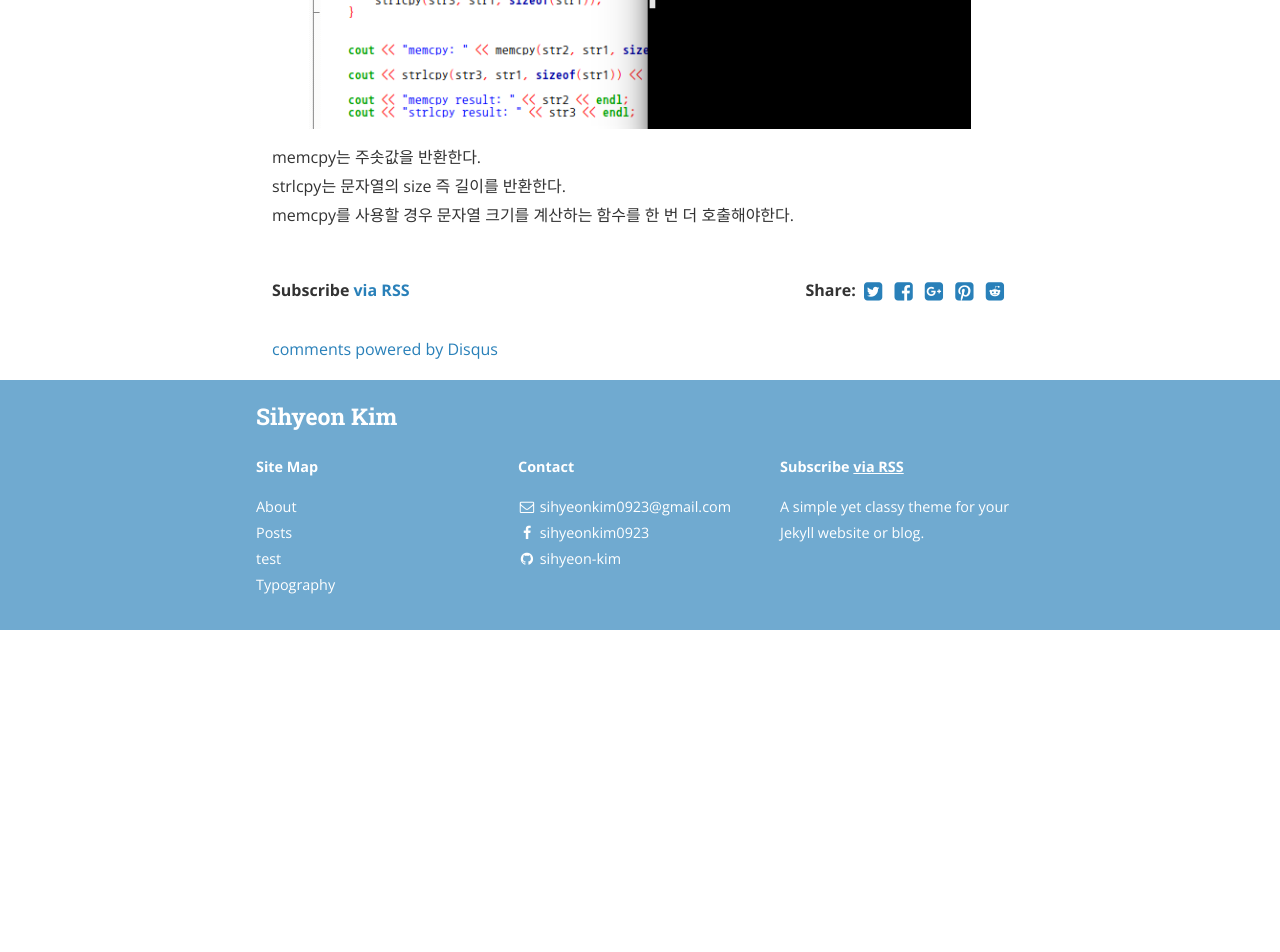
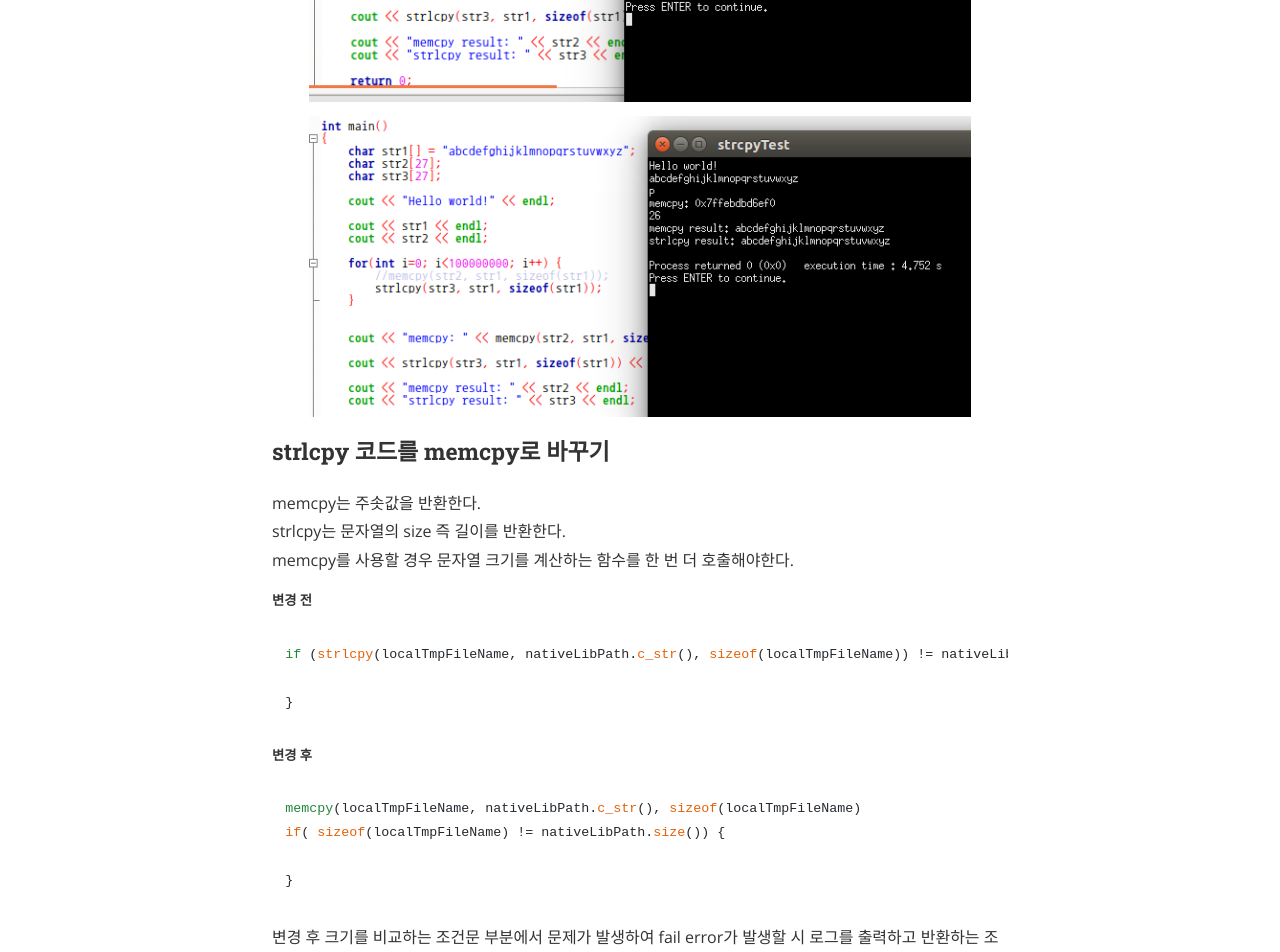
Before and after one commit to sihyeon-kim/sihyeon-kim.github.io, a Jekyll site: the page built from _posts/2019-08-28-Android-Package-Manager-#08-strlcpy-memcpy-비교.markdown, in a window 1280 px wide and 1400 px high, scrolled down 922 px. Shown: the top 952 px of the window. Built offline with Jekyll 4.4.1, drawn with Linux system fonts in a browser that asks for light colours; nearby versions of some CDN libraries; comment, search, counter and statistics services are not loaded; before the commit the page ends 1552 px from its top, so only the background shows below that; some of the changed text lies outside the part shown.

Commit message:
Update 2019-08-28-Android-Package-Manager-#08-strlcpy-memcpy-비교.markdown

````diff
--- a/_posts/2019-08-28-Android-Package-Manager-#08-strlcpy-memcpy-비교.markdown
+++ b/_posts/2019-08-28-Android-Package-Manager-#08-strlcpy-memcpy-비교.markdown
@@ -6,12 +6,42 @@ author: Sihyeon Kim
 categories: android-packagemanager
 ---
 
+소스 코드: [NativeLibraryHelper.cpp](https://android.googlesource.com/platform/frameworks/base/+/refs/tags/android-6.0.1_r77/core/jni/com_android_internal_content_NativeLibraryHelper.cpp?autodive=0%2F%2F%2F%2F%2F%2F%2F)
+
+### strlcpy와 memcpy
+코드만 보면 strlcpy와 memcpy는 큰 차이가 없지만 기계어 코드를 보면 다르다.
+memcpy는 레지스터를 사용해 고속 복사가 가능하다.
+strlcpy의 경우 string의 끝을 체크해야하므로 고속 복사가 불가능하다.
+따라서 string의 복사라 하더라도 string 크기가 정해져 있을 경우 memcpy를 사용하는 것이 좋다.
+
+### 반복문을 이용한 strlcpy와 memcpy 실행시간 측정
+
 반복문 1억 번 돌면서 memcpy와 strlcpy 함수를 각각 호출하였을 때, memcpy는 약 0.160초 걸렸고 strlcpy는 약 4초 정도 걸렸다.
 
 ![memcpy](/assets/memcpy-time.png)
 
 ![strlcpy](/assets/strlcpy-time.png)
 
+### strlcpy 코드를 memcpy로 바꾸기
 memcpy는 주솟값을 반환한다.
 strlcpy는 문자열의 size 즉 길이를 반환한다.
 memcpy를 사용할 경우 문자열 크기를 계산하는 함수를 한 번 더 호출해야한다.
+
+##### 변경 전
+```
+if (strlcpy(localTmpFileName, nativeLibPath.c_str(), sizeof(localTmpFileName)) != nativeLibPath.size()) {
+
+}
+```
+
+##### 변경 후
+```
+memcpy(localTmpFileName, nativeLibPath.c_str(), sizeof(localTmpFileName)
+if( sizeof(localTmpFileName) != nativeLibPath.size()) {
+
+}
+```
+
+변경 후 크기를 비교하는 조건문 부분에서 문제가 발생하여 fail error가 발생할 시 로그를 출력하고 반환하는 조건문 부분을 전부 삭제해 주었다. 변경 전에 에러를 출력하는 로그가 나오지 않았으므로 올바르게 동작한다고 가정한다.
+
+![이미지](https://media.discordapp.net/attachments/563317164296372236/616265649043537958/code.JPG?width=500&height=276)
````
